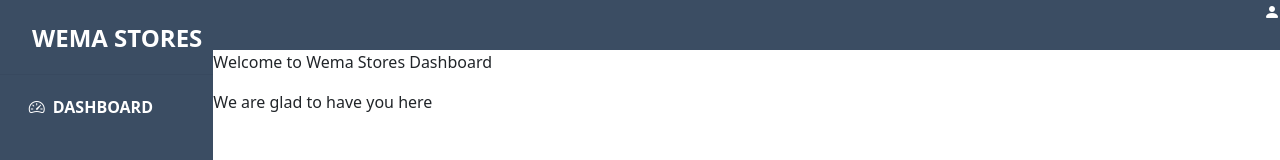
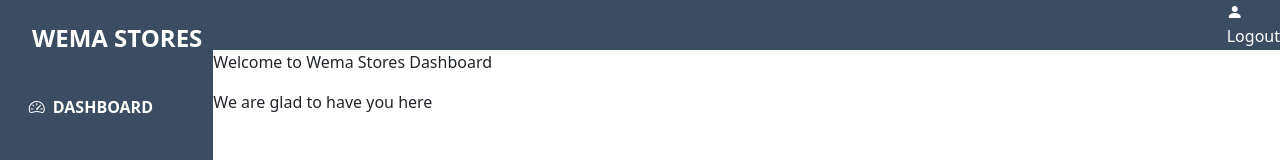
Before and after one commit to Carol254/AngularDashboard, an Angular app: page /dashboard in a window 1280 px wide. Shown: the top 160 px of the page. Built offline with nearby package versions, Linux system fonts and the light colour scheme.

Commit message:
few changes made

```diff
--- a/src/app/main/content-nav/content-nav.component.html
+++ b/src/app/main/content-nav/content-nav.component.html
@@ -1,6 +1,7 @@
 <div class="banner">
     <div class="nav-items">
         <i class="bi bi-person-fill"></i>
+        <p>Logout</p>
     </div>
 </div>
 <router-outlet></router-outlet>
```
